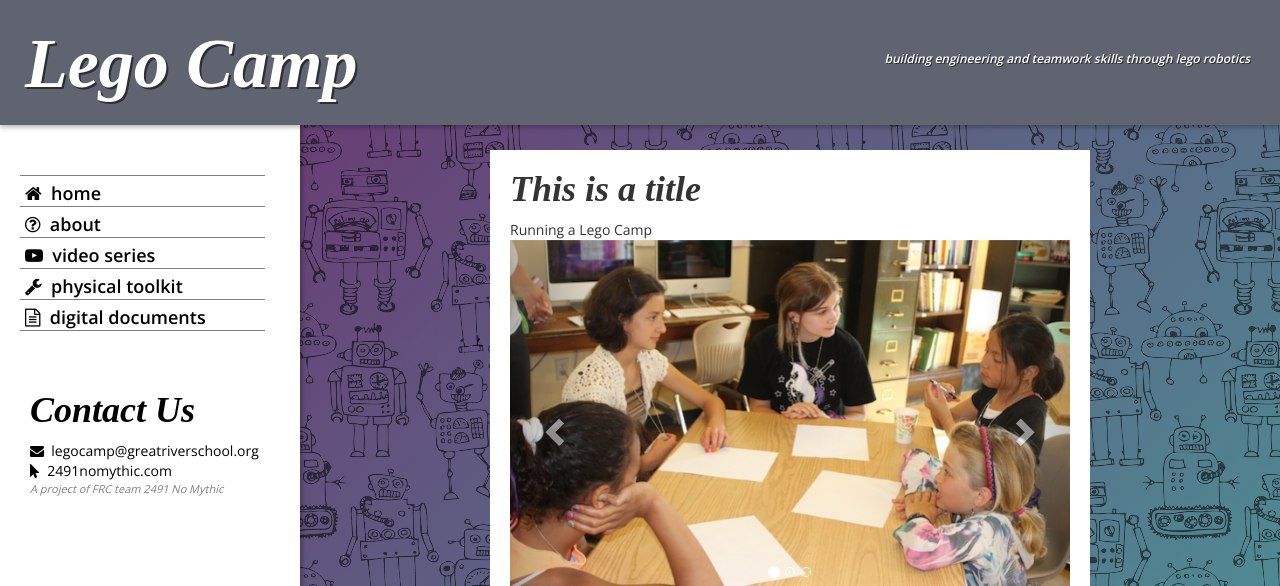
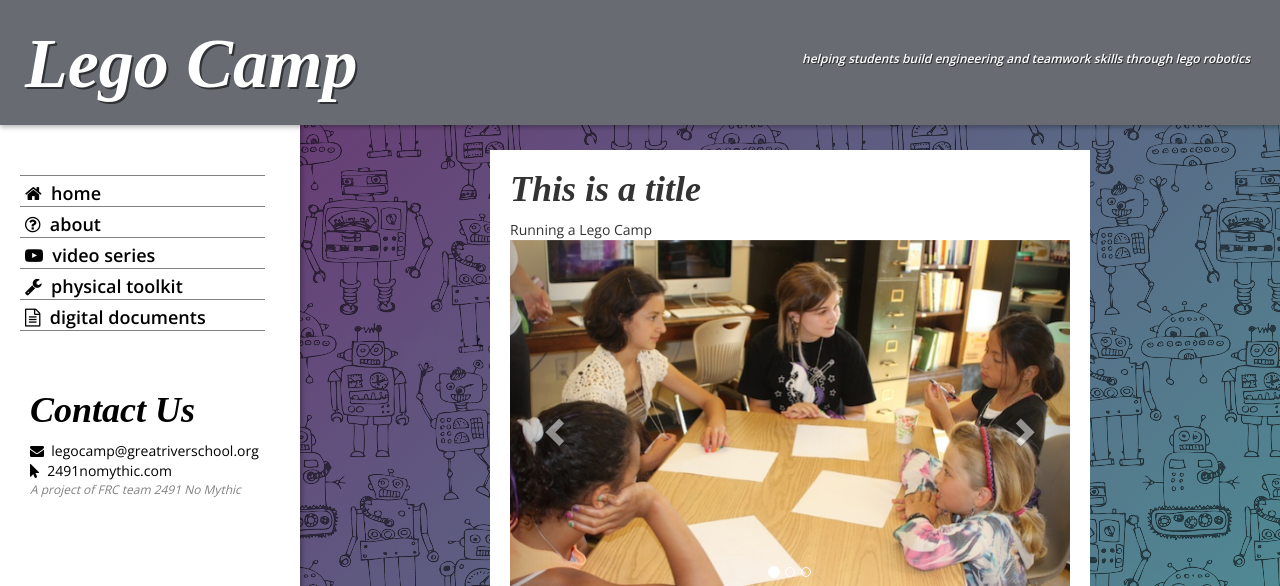
Before and after one commit to lauraschultz/legocamp, a Jekyll site: the page built from index.html, in a window 1280 px wide. Shown: the top 586 px of the page. Built offline with Jekyll 4.4.1, drawn with Linux system fonts in a browser that asks for light colours; some web fonts are replaced.

Commit message:
design changes

```diff
--- a/_includes/sidebar.html
+++ b/_includes/sidebar.html
@@ -11,12 +11,11 @@
 <div class="menu-icon"><i class="fa fa-bars"></i></div>
     <div id="topbar">
         <h1 class="title">Lego Camp</h1>
-                <div id="words">building engineering and teamwork skills through lego robotics</div>
-
+        <div id="words">helping students build engineering and teamwork skills through lego robotics</div>
     </div>
-
     <div id="sidebar">
         <div id="topborder"></div>
+
         <div id="linkcont">
             <a href="/">
                 <div class="mylink">
@@ -76,9 +75,7 @@
             <h1>Contact Us</h1>
             <i class="fa fa-envelope"></i>&nbsp;&nbsp;<a href="mailto:legocamp@greatriverschool.org">legocamp@greatriverschool.org</a><br>
             <i class="fa fa-mouse-pointer"></i>&nbsp;&nbsp;<a href="http://2491nomythic.com" target="_blank">2491nomythic.com</a>
-                <p><i style="color:gray; font-size:11">A project of FRC team 2491 No Mythic</i></p>
-
+            <p><i style="color:gray; font-size:12">A project of FRC team 2491 No Mythic</i></p>
         </div>
 
     </div>
-        <!-- SIDEBAR -->
--- a/css/main.css
+++ b/css/main.css
@@ -3,7 +3,9 @@
     overflow:hidden;
     margin:0px;
     width:100%;
-                font-family: 'Open Sans', sans-serif; font-weight: 400;font-style: normal;
+    font-family: 'Open Sans', sans-serif;
+    font-weight: 400;
+    font-style: normal;
     font-size:14px;
     background: -moz-linear-gradient(-45deg, rgb(111,44,111) 0%, rgb(73,160,157) 100%); /* FF3.6-15 */
     background: linear-gradient(135deg, rgb(111,44,111) 0%,rgb(73,160,157) 100%); /* W3C, IE10+, FF16+, Chrome26+, Opera12+, Safari7+ */
@@ -18,9 +20,8 @@
     left:5px;
     font-size:25px;
     z-index:3;
+    text-shadow: 1px 1px 3px black;
 }
-
-
 
 .doc-box {
     padding:15px;
@@ -30,11 +31,21 @@
     border:4px solid #6f2c6f;
     border-radius: 6px;
     text-align: center;
+    -webkit-transition: all 0.2s ease;
+    -moz-transition: all 0.2s ease;
+    -ms-transition: all 0.2s ease;
+    -o-transition: all 0.2s ease;
+    transition: all 0.2s ease;
 }
 
 .doc-box:hover{
     background:#6f2c6f;
     color:white;
+    -webkit-transition: all 0.2s ease;
+    -moz-transition: all 0.2s ease;
+    -ms-transition: all 0.2s ease;
+    -o-transition: all 0.2s ease;
+    transition: all 0.2s ease;
 }
 
 .grad-bg{
@@ -83,7 +94,6 @@
     color:#4f0c4f;
     text-decoration:underline;
 }
-            /* TOP BAR */
 #words {
     color:white;
     display:none;
@@ -103,7 +113,7 @@
     text-shadow:2px 2px rgba(1, 1, 1, 0.55);
     box-shadow:0px 2px 5px rgba(1, 1, 1, 0.3);
     font-size:40px;
-                background:#606470;
+    background:#686b72;
     position:absolute;
     height:100px;
     z-index:2;
@@ -114,7 +124,6 @@
     top:-16px;
     text-decoration:none !important;
 }
-            /* SIDEBAR */
 #sidebar a {
     color:black;
     text-decoration:none;
@@ -147,12 +156,10 @@
     position:relative;
     display:inline-block;
 }
-
 .contact{
     padding:30px;
     padding-top:60px;
 }
-            /* links */
 .mylink {
     width:235px;
     height:20px;
@@ -217,66 +224,8 @@
     font-size:14px;
     float: right;
 }
-            #options {
-                width:205px;
-                margin-left:20px;
-                padding-left:40px;
-                padding-bottom:6px;
-                background:white;
-                margin-top:-1px;
-                overflow:hidden;
-                font-style:italic;
-                border-bottom:1px solid gray;
-                display:none;
-            }
-            #options a:hover {
-                text-decoration:underline;
-            }
-            /* session dates */
 
-            #numbers {
-                line-height:75%;
-                letter-spacing:-2px;
-                font-family:"Courier New", Courier, monospace;
-                font-size:33px;
-                font-weight:800;
-            }
-            /* CONTENT */
-            /* white text */
-            #b {
-                position:relative;
-                color:white;
-                font-weight:800;
-                font-size:30px;
-                text-align:center;
-                margin:auto;
-                border:4px solid white;
-                padding:8px;
-                font-family:'Hammersmith One', sans-serif;
-                display:inline-block;
-                border-radius:2px;
-                text-shadow:1.5px 1.5px rgba(1, 1, 1, 0.55);
-                margin-bottom:2%;
-            }
-
-            #btxt {
-                color:white;
-                text-shadow:1px 1px rgba(1, 1, 1, 0.55);
-                font-size:16px;
-                width:100%;
-            }
-            #bc {
-
-                display:block;
-                position:absolute;
-                bottom:0;
-                padding-bottom:2%;
-                font-weight:700;
-                right:0;
-                padding-right:2%;
-            }
-
-            @media screen and (min-width:850px){
+@media screen and (min-width:910px){
     #words {
         display:inline-block;
     }
--- a/video-series/index.html
+++ b/video-series/index.html
@@ -12,4 +12,6 @@
 <li>Creating your own challenge table</li>
 <li>Camp Financials</li>
 </ol>
-*embed playlist here*
+<div class="embed-responsive embed-responsive-16by9">
+    <iframe class="embed-responsive-item" src="//www.youtube.com/embed/ePbKGoIGAXY"></iframe>
+</div>
```
Also changed, not shown: 7 other files. Lines whose indentation alone changed are shown as unchanged.
